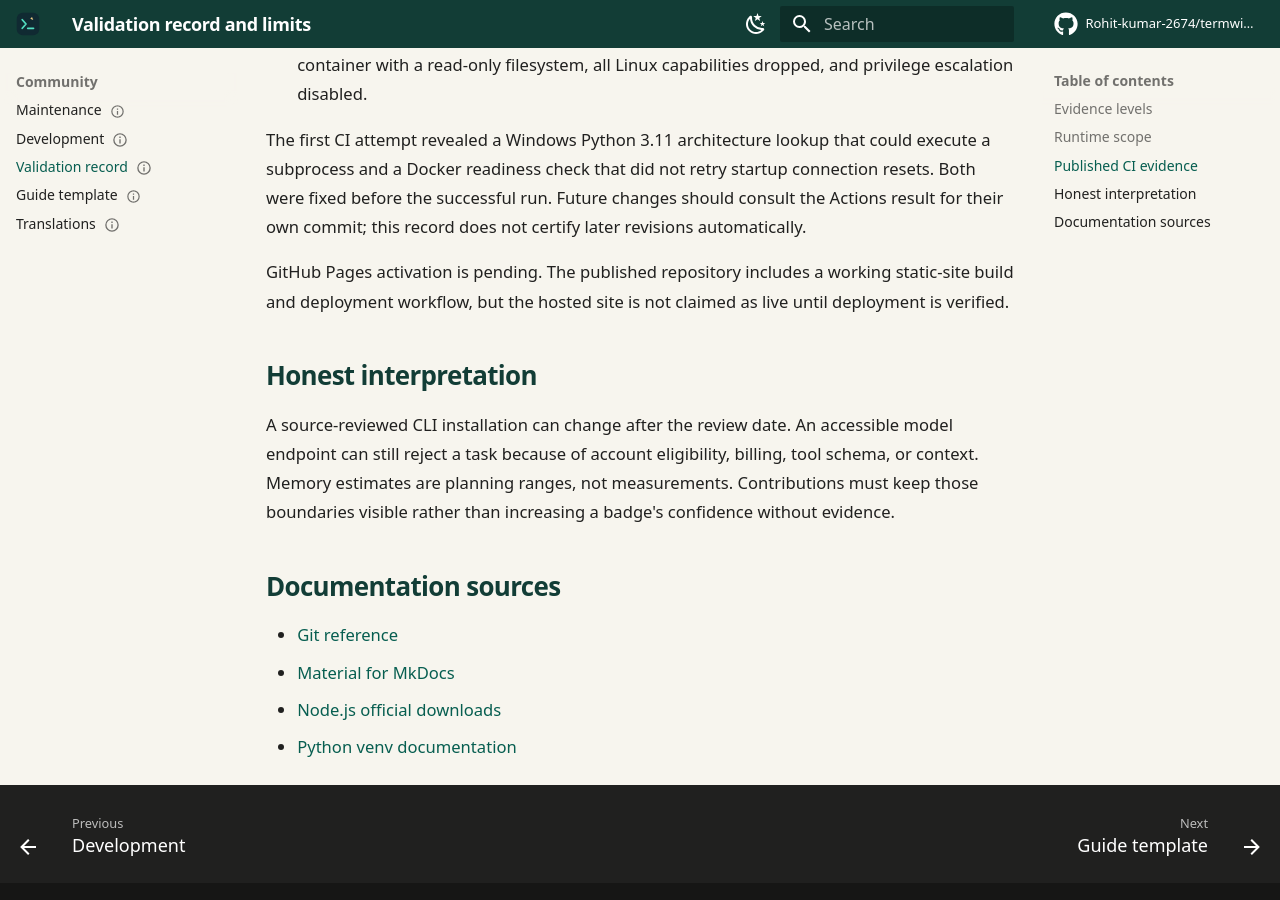
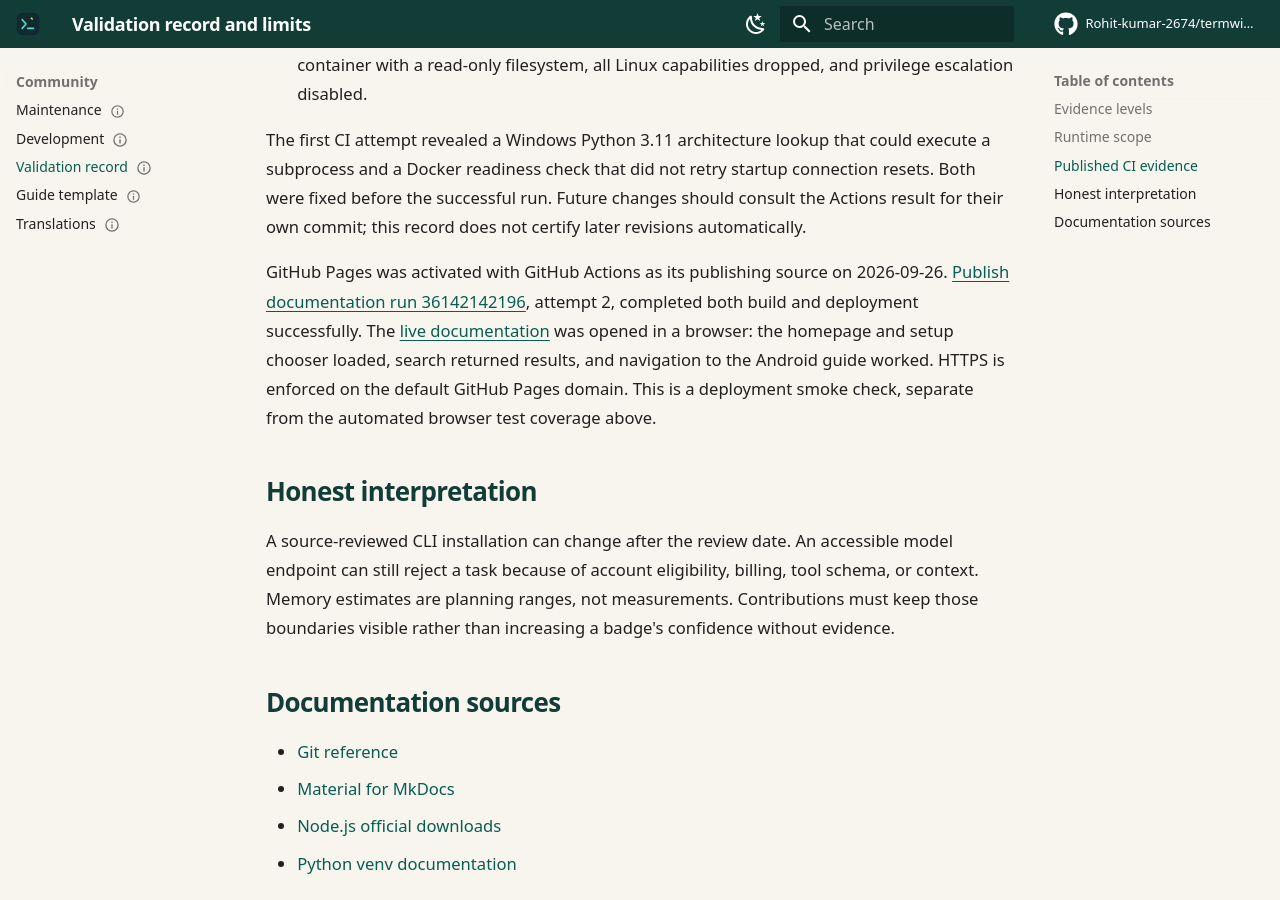
Before and after one commit to Rohit-kumar-2674/termwise-atlas, an MkDocs documentation site: the page built from docs/maintenance/validation.md, in a window 1280 px wide and 900 px high, scrolled down 1995 px. Built offline with MkDocs 1.6.1 and Material for MkDocs 9.7.7, drawn with Linux system fonts in a browser that asks for light colours.

Commit message:
Link the live documentation and record successful GitHub Pages activation

```diff
--- a/docs/maintenance/validation.md
+++ b/docs/maintenance/validation.md
@@ -54,7 +54,7 @@
 
 The first CI attempt revealed a Windows Python 3.11 architecture lookup that could execute a subprocess and a Docker readiness check that did not retry startup connection resets. Both were fixed before the successful run. Future changes should consult the Actions result for their own commit; this record does not certify later revisions automatically.
 
-GitHub Pages activation is pending. The published repository includes a working static-site build and deployment workflow, but the hosted site is not claimed as live until deployment is verified.
+GitHub Pages was activated with GitHub Actions as its publishing source on 2026-09-26. [Publish documentation run 36142142196](https://github.com/Rohit-kumar-2674/termwise-atlas/actions/runs/36142142196), attempt 2, completed both build and deployment successfully. The [live documentation](https://rohit-kumar-2674.github.io/termwise-atlas/) was opened in a browser: the homepage and setup chooser loaded, search returned results, and navigation to the Android guide worked. HTTPS is enforced on the default GitHub Pages domain. This is a deployment smoke check, separate from the automated browser test coverage above.
 
 ## Honest interpretation
 
```
Also changed, not shown: README.md (+2 -2 lines), assets/screenshots/live-site-20260926.jpg (added).
